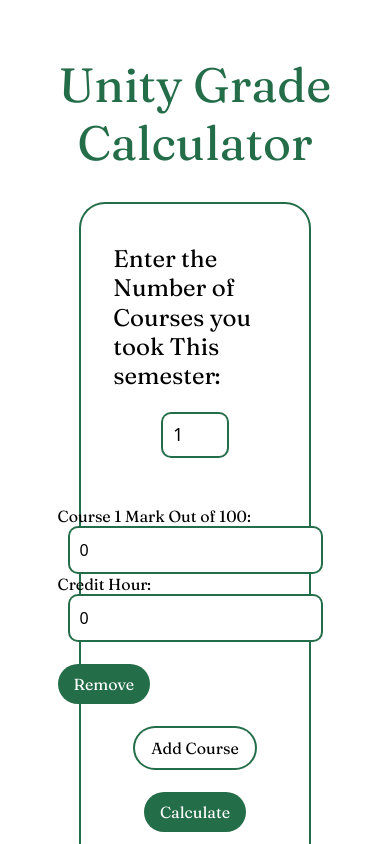
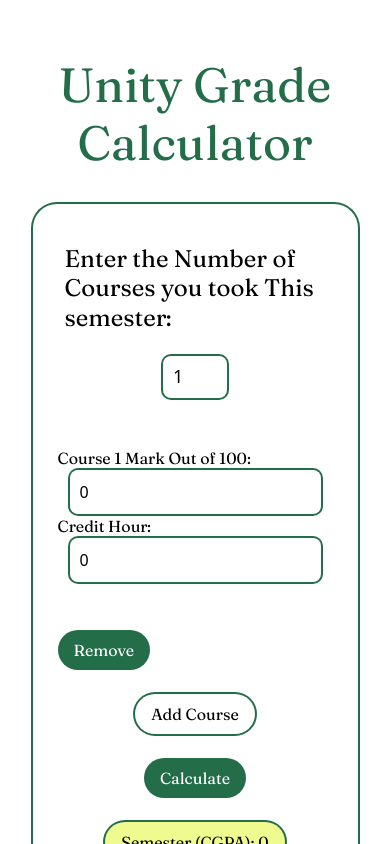
Before and after one commit to itskidus02/UU-GRADE-CALCULATOR, a React (Vite) app: page / in a window 390 px wide. Both pictures are taken after a click on the button "Add Course". Shown: the top 844 px of the page. Built offline with nearby package versions, Linux system fonts and the light colour scheme.

Commit message:
screen compatibility

```diff
--- a/package.json
+++ b/package.json
@@ -11,7 +11,8 @@
   },
   "dependencies": {
     "react": "^18.2.0",
-    "react-dom": "^18.2.0"
+    "react-dom": "^18.2.0",
+    "yarn": "^1.22.21"
   },
   "devDependencies": {
     "@types/react": "^18.2.43",
--- a/src/components/Calcutator.jsx
+++ b/src/components/Calcutator.jsx
@@ -80,7 +80,7 @@ const Calculator = () => {
   };
 
   return (
-    <div className="ring-2 ring-[#246d49] w-7/12 mt-8 relative mx-auto rounded-3xl py-10 px-8 items-center justify-center flex flex-col mb-10">
+    <div className="ring-2 ring-[#246d49] w-5/6 sm:w-3/4 md:w-7/12 mt-8 relative mx-auto rounded-3xl py-10 px-8 items-center justify-center flex flex-col mb-10">
       <label className="font-fraunces text-black text-2xl">
         Enter the Number of Courses you took This semester:
       </label>
@@ -99,8 +99,10 @@ const Calculator = () => {
         [...Array(numCourses)].map((_, index) => (
           <div key={index}>
             <br />
+            <div className=" flex-1 sm:flex">
+            <div>
             <label className=" text-black font-fraunces ">
-              Course {index + 1} Mark Out of 100:{" "}
+             <span className=" font-semibold">Course {index + 1}</span>  Mark Out of 100:{" "}
             </label>
             <input
               className="p-2.5 rounded-lg ml-3 mr-3 ring-2 ring-[#246d49]"
@@ -110,6 +112,9 @@ const Calculator = () => {
               onChange={(e) => handleInputChange(index, e)}
             />
 
+            </div>
+
+            <div>
             <label className=" text-black font-fraunces">
              Credit Hour:
             </label>
@@ -120,6 +125,8 @@ const Calculator = () => {
               value={courses[index]?.credits || 0}
               onChange={(e) => handleInputChange(index, e)}
             />
+            </div>
+            </div>
             <br />
             <br />
 
```
Also changed, not shown: 2 other files (tests, documents, lock files or other folders).
